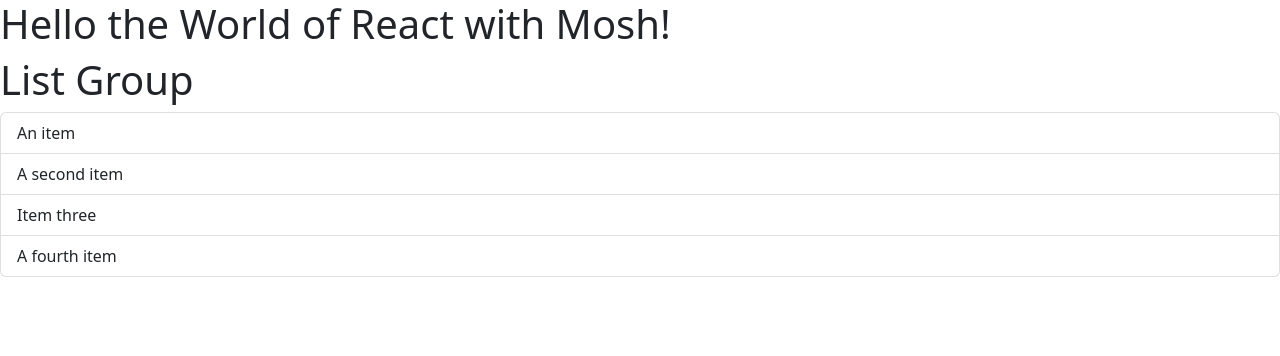
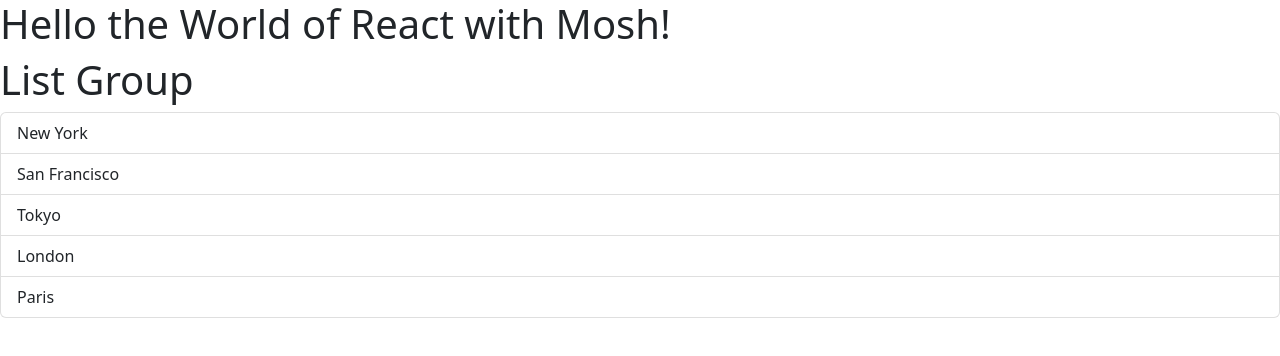
Before and after one commit to paulnyabaro/react-app, a React (Vite) app: page / in a window 1280 px wide. Shown: the top 356 px of the page. Built offline with nearby package versions, Linux system fonts and the light colour scheme.

Commit message:
Using dynamic items

```diff
--- a/src/components/ListGroup.tsx
+++ b/src/components/ListGroup.tsx
@@ -6,14 +6,13 @@
         'London',
         'Paris'
     ];
+
+
     return (
         <>
         <h1>List Group</h1>
         <ul className="list-group">
-            <li className="list-group-item">An item</li>
-            <li className="list-group-item">A second item</li>
-            <li className="list-group-item">Item three</li>
-            <li className="list-group-item">A fourth item</li>
+            {items.map((item) => <li className="list-group-item">{item}</li>)}
         </ul>
         </>
     );
```
